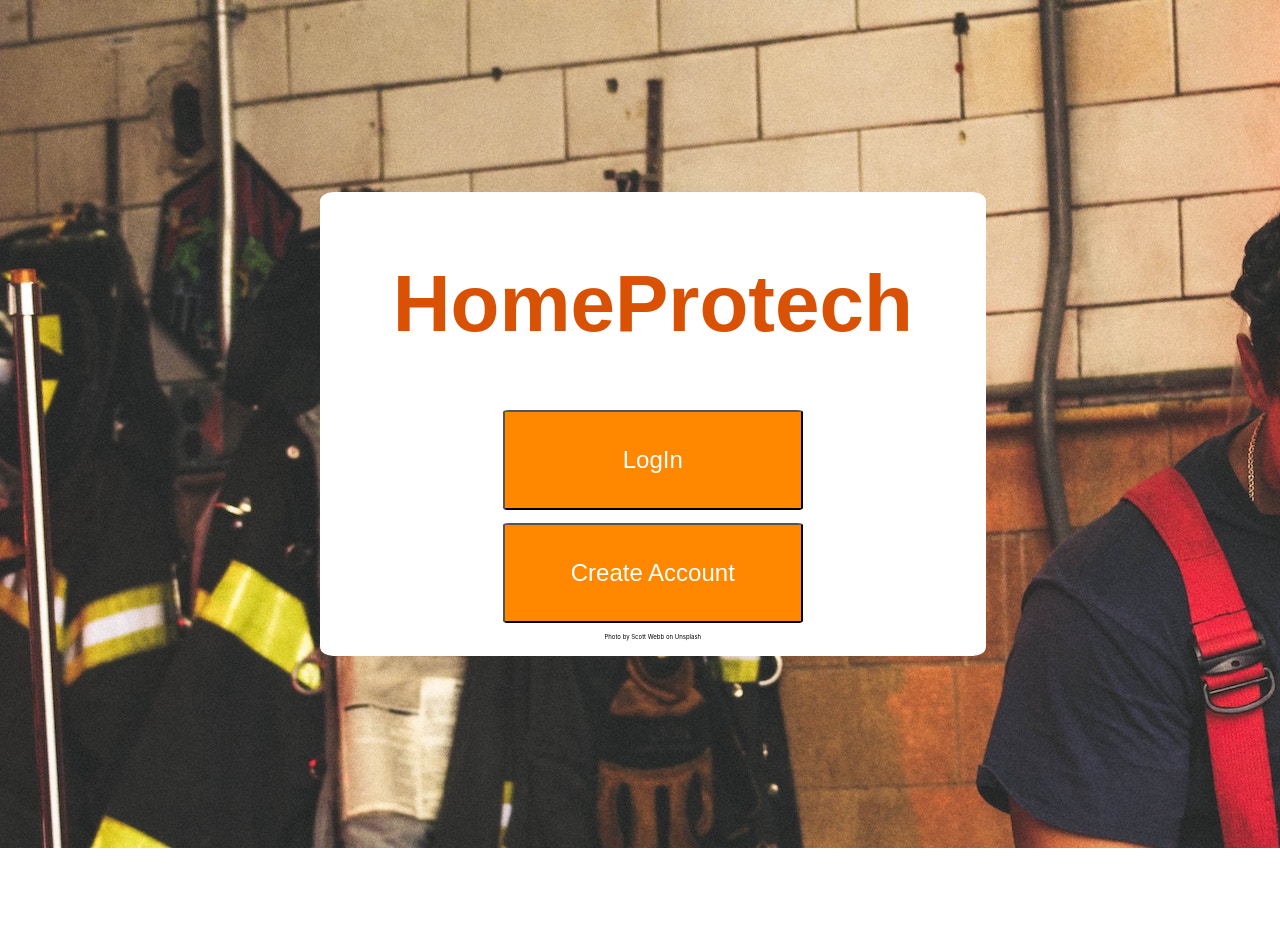
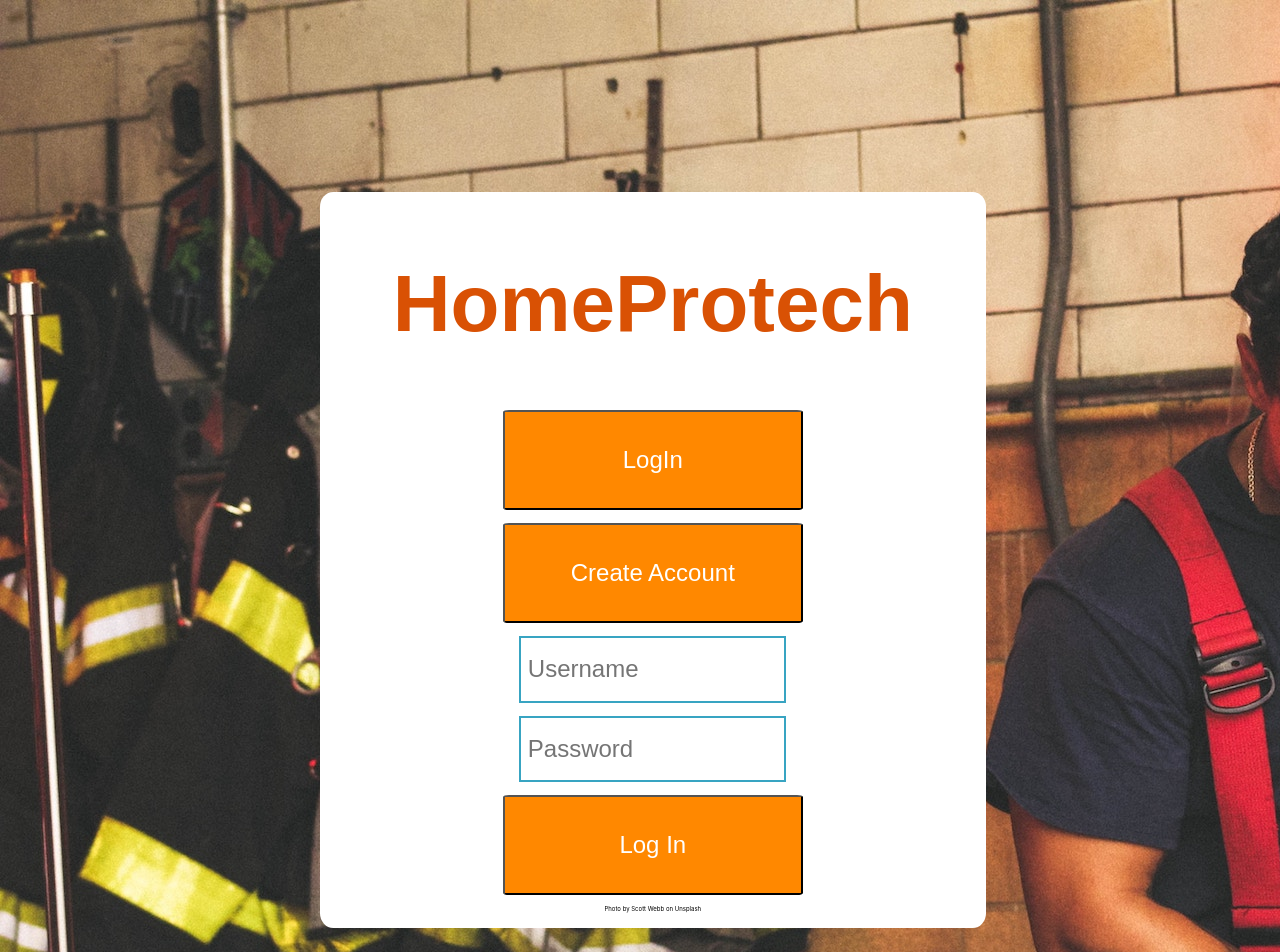
Before and after one commit to pgoulding/tech-to-protect19, a React (Create React App) app in the folder front-end-react/: page /Login in a window 1280 px wide. Shown: the top 952 px of the page. Before the commit the page ends 848 px from the top, so only its background shows below. Built offline with nearby package versions, Linux system fonts and the light colour scheme.

Commit message:
Build log in comp

```diff
--- a/front-end-react/src/Components/CreateAccount/CreateAccount.js
+++ b/front-end-react/src/Components/CreateAccount/CreateAccount.js
@@ -1,6 +1,9 @@
 import React, { Component } from 'react';
 import Button from '../Common/Button/Button';
 import Input from '../Common/Input/Input';
+import { BrowserRouter as Router, Route, NavLink } from 'react-router-dom';
+import HomeOwnerMainScreen from '../HomeOwnerMainScreen/HomeOwnerMainScreen';
+import ResponderMainScreen from '../ResponderMainScreen/ResponderMainScreen';
 
 export default class CreateAccount extends Component {
   state = {
@@ -29,8 +32,22 @@ export default class CreateAccount extends Component {
       <main>
        <Input placeholder="Username" name="Username" onChange={this.handleChange} value={this.state.username}/>
        <Input placeholder="Password" name="Password" onChange={this.handleChange} value={this.state.password}/>
-        <Button onPress={this.handleSubmit}>I am a HomeOwner</Button>
-        <Button onPress={this.handleSubmit}>I am a First Responder</Button>
+        <Router>
+        <div>
+          <NavLink to="/HomeOwnerMainScreen">
+            <Button onPress={this.handleSubmit}>
+             I am a HomeOwner
+            </Button>
+            </NavLink>
+            <NavLink to="/ResponderMainScreen">
+            <Button onPress={this.handleSubmit}>
+             I am a First Responder
+            </Button>
+            </NavLink>
+          </div>
+        <Route exact path="/HomeOwnerMainScreen" component={HomeOwnerMainScreen}/>
+         <Route exact path="/ResponderMainScreen" component={ResponderMainScreen}/>
+      </Router>
       </main>
     )
   }
--- a/front-end-react/src/Components/EditProfile/EditProfile.js
+++ b/front-end-react/src/Components/EditProfile/EditProfile.js
@@ -3,10 +3,10 @@ import React, { Component } from 'react'
 export default class EditProfile extends Component {
   render() {
     return (
-      <div>
+      <main>
         {/* add address, phone, name on edit profile */}
 
-      </div>
+      </main>
     )
   }
 }
--- a/front-end-react/src/Components/LogIn/LogIn.js
+++ b/front-end-react/src/Components/LogIn/LogIn.js
@@ -1,11 +1,28 @@
 import React, { Component } from 'react'
+import Button from '../Common/Button/Button';
+import Input from '../Common/Input/Input';
 
 export default class LogIn extends Component {
+  state = {
+    username: '',
+    password: '',
+    role: ''
+  }
+
+  handleChange = (e) => {
+    const {name, value} = e.target;
+    this.setState({
+      [name]: value
+    })
+  }
+
   render() {
     return (
-      <div>
-        {/* user name & password */}
-      </div>
+      <main>
+        <Input placeholder="Username" name="Username" onChange={this.handleChange} value={this.state.username}/>
+       <Input placeholder="Password" name="Password" onChange={this.handleChange} value={this.state.password}/>
+        <Button onPress={this.handleSubmit}>Log In</Button>
+      </main>
     )
   }
 }
```
Also changed, not shown: front-end-react/src/Components/HomeOwnerMainScreen/HomeOwnerMainScreen.js (added), front-end-react/src/Components/HomeOwnerMainScreen/styles.css (added), front-end-react/src/Components/ResponderMainScreen/styles.css (added), 1 other file (tests, documents, lock files or other folders).
